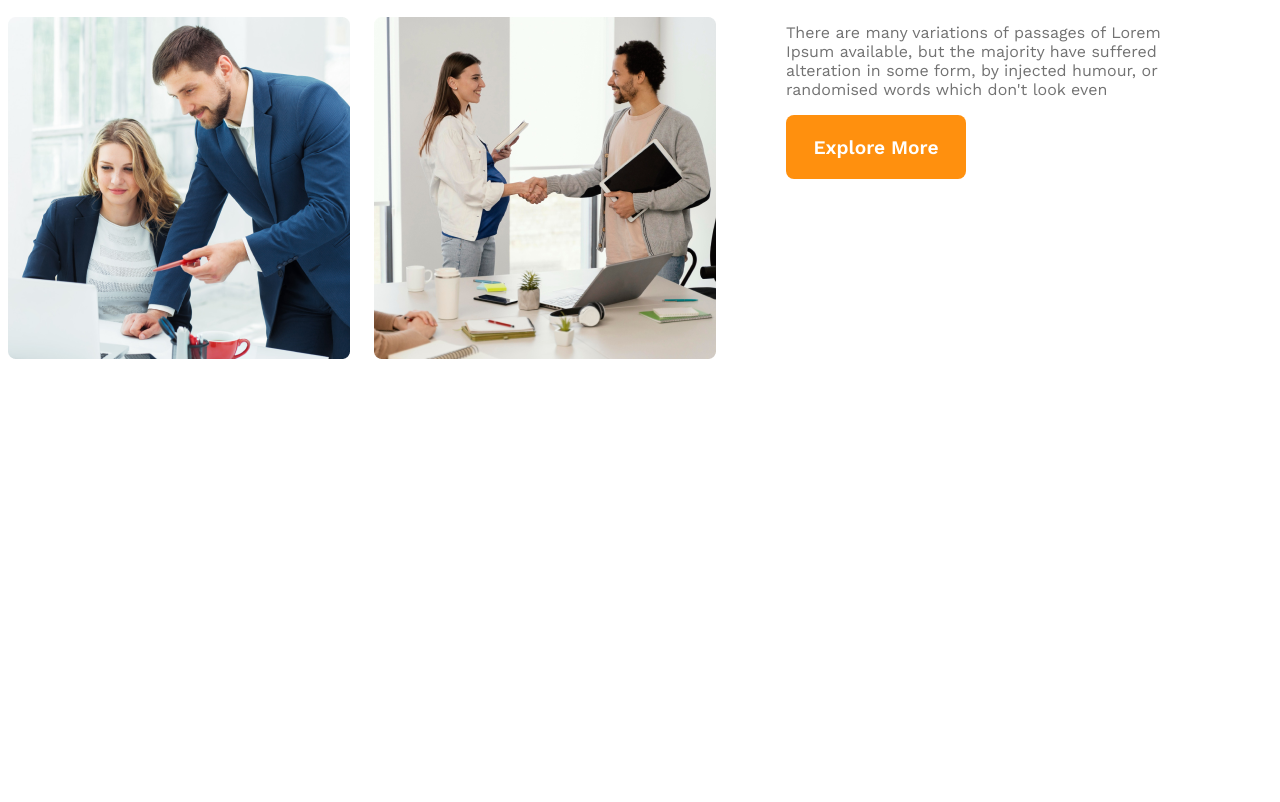
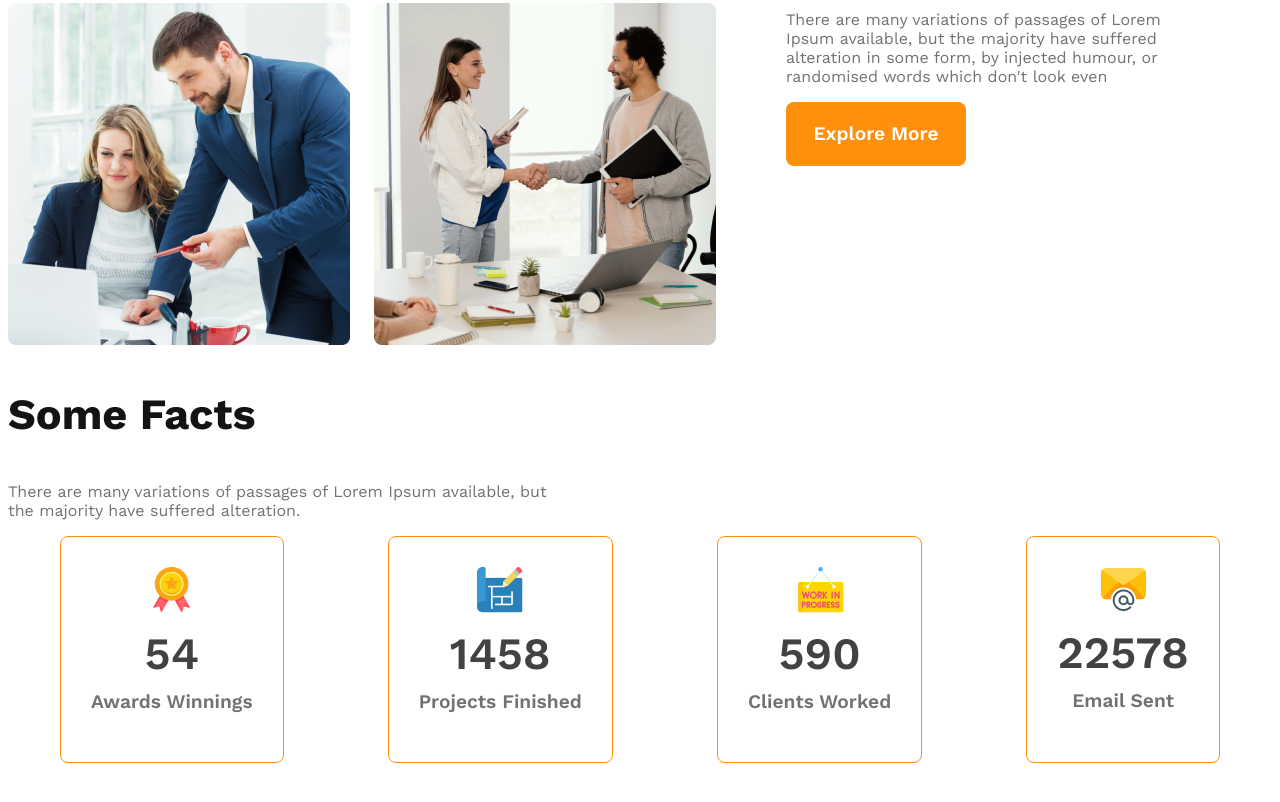
Before and after one commit to IsabellaCS50/g3-architects, a plain HTML site: page index.html in a window 1280 px wide. Shown: the part 1478-2280 px from the top of the page. Before the commit the page ends 1907 px from the top, so only its background shows below. Drawn offline with nearby package versions, Linux system fonts and the light colour scheme.

Commit message:
facts section added

```diff
--- a/index.html
+++ b/index.html
@@ -11,7 +11,7 @@
     <header>
         <!--this is the nav section-->
         <nav>
-            <h3 class="nav-title">G3 Architects</h3>
+            <h3 class="heading-primary">G3 <span class="orange-text">Architects</span></h3>
             <ul>
                 <li><a href="">Home</a></li>
                 <li><a href="">About</a></li>
@@ -41,9 +41,50 @@
             </div>
 
             <div class="teams-content">
-                <h3 class="heading-primary"><span id="gray-text">Quick List</span> of Our <span id="orange-text">Features</span></h3>
+                <h3 class="heading-primary"><span id="gray-text">Quick List</span> of Our <span class="orange-text">Features</span></h3>
                 <p class="description-primary">There are many variations of passages of Lorem Ipsum available, but the majority have suffered alteration in some form, by injected humour, or randomised words which don't look even</p>
                 <button class="btn-primary">Explore More</button>
+            </div>
+        </section>
+        <!--team section end-->
+
+        <!--features section start-->
+        <section class="features">
+
+        </section>
+        <!--features section end-->
+
+        <!--fact section start-->
+        <section class="facts">
+            <div class="facts-content">
+                <h3 class="heading-primary">Some Facts</h3>
+                <p class="description-primary">There are many variations of passages of Lorem Ipsum available, but the majority have suffered alteration.</p>
+            </div>
+            <div class="facts-card-container">
+                <div class="card">
+                    <img src="./images/icons/ribon.png" alt="">
+                    <h3 class="numbers">54</h3>
+                    <p class="texts">Awards Winnings</p>
+                </div>
+
+                <div class="card">
+                    <img src="./images/icons/projects.png" alt="">
+                    <h3 class="numbers">1458</h3>
+                    <p class="texts">Projects Finished</p>
+                </div>
+
+                <div class="card">
+                    <img src="./images/icons/customers.png" alt="">
+                    <h3 class="numbers">590</h3>
+                    <p class="texts">Clients Worked</p>
+                </div>
+
+                <div class="card">
+                    <img src="./images/icons/email.png" alt="">
+                    <h3 class="numbers">22578</h3>
+                    <p class="texts">Email Sent</p>
+                </div>
+
             </div>
         </section>
     </main>
--- a/styles.css
+++ b/styles.css
@@ -41,11 +41,11 @@ nav{
     justify-content: space-between;
     align-items: center;
 }
-.nav-title{
+/* .nav-title{
     color: #131313;
     font-size: 3rem;
     font-weight: 700;
-}
+} */
 
 nav > ul{
     display: flex;
@@ -109,11 +109,46 @@ main{
     font-weight: 500;
 }
 
-#orange-text{
+.orange-text{
     color: #FF900E;
     font-size: 2.8rem;
     font-weight: 700;
 }
+
+/* features styles */
+
+
+/* facts styles */
+.facts-content{
+    width: 542px;
+}
+
+.facts-card-container .numbers{
+    font-size: 2.8rem;
+    color: #424242;
+    font-weight: 600;
+    margin-top: 10px;
+    margin-bottom: 10px;
+}
+.facts-card-container .texts{
+    font-size: 1.2rem;
+    color: #727272;
+    font-weight: 600;
+    margin-top: 5px;
+}
+
+.facts-card-container{
+    display: flex;
+    justify-content: space-around;
+
+}
+.facts-card-container .card{
+    border-radius: 8px;
+    border: 1px solid #FF900E;
+    text-align: center;
+    padding: 30px;
+}
+
 /* Responsive media queries */
 
 /* Mobile Devices */
```
